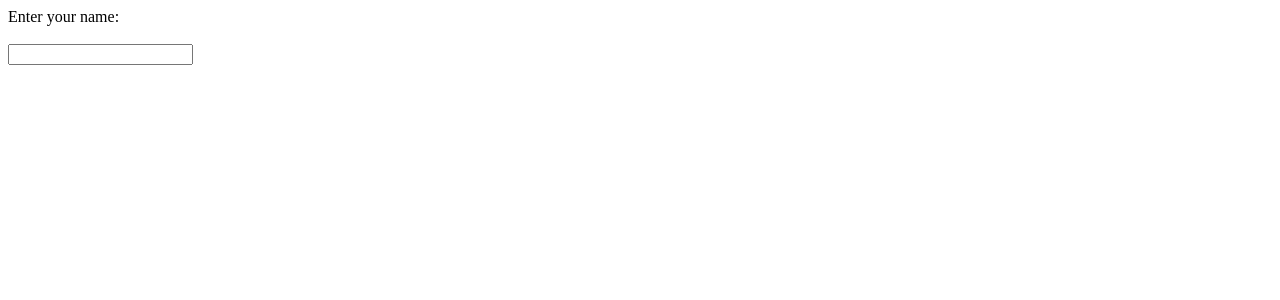
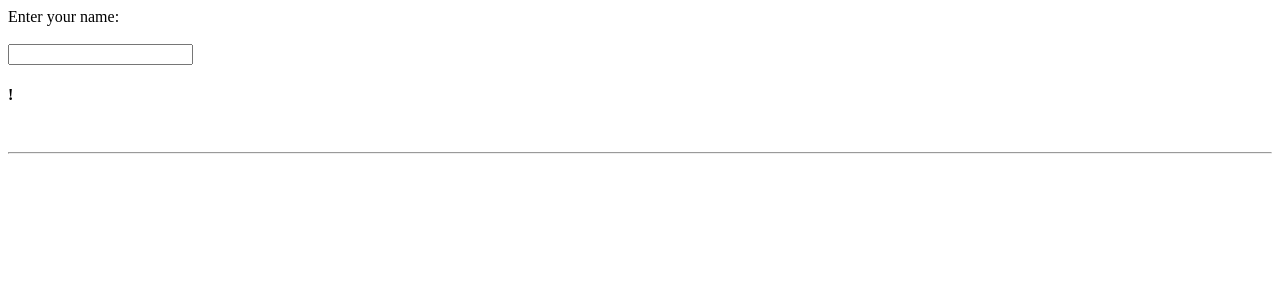
Before and after one commit to acciojob/personal-greeting-ItsCoderRam, a React app: page / in a window 1280 px wide. Shown: the top 300 px of the page. Built offline with nearby package versions, Linux system fonts and the light colour scheme.

Commit message:
corrected

```diff
--- a/src/components/App.js
+++ b/src/components/App.js
@@ -13,7 +13,9 @@ const App = () => {
       <br />
       <br />
       <input type="text" onChange={grab} />
-      <h4>{text}</h4>
+      <h4>{text}!</h4>
+      <br/>
+      <hr/>
     </div>
   );
 }
```
